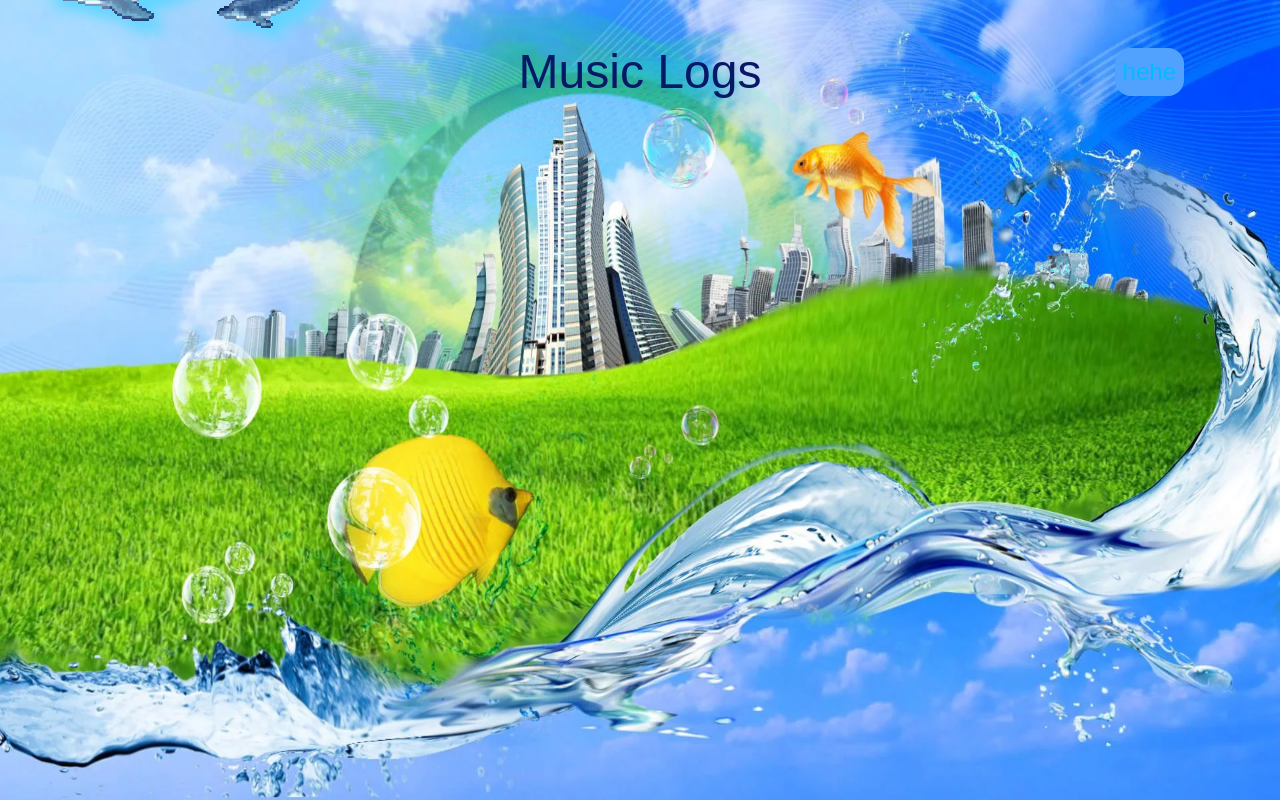
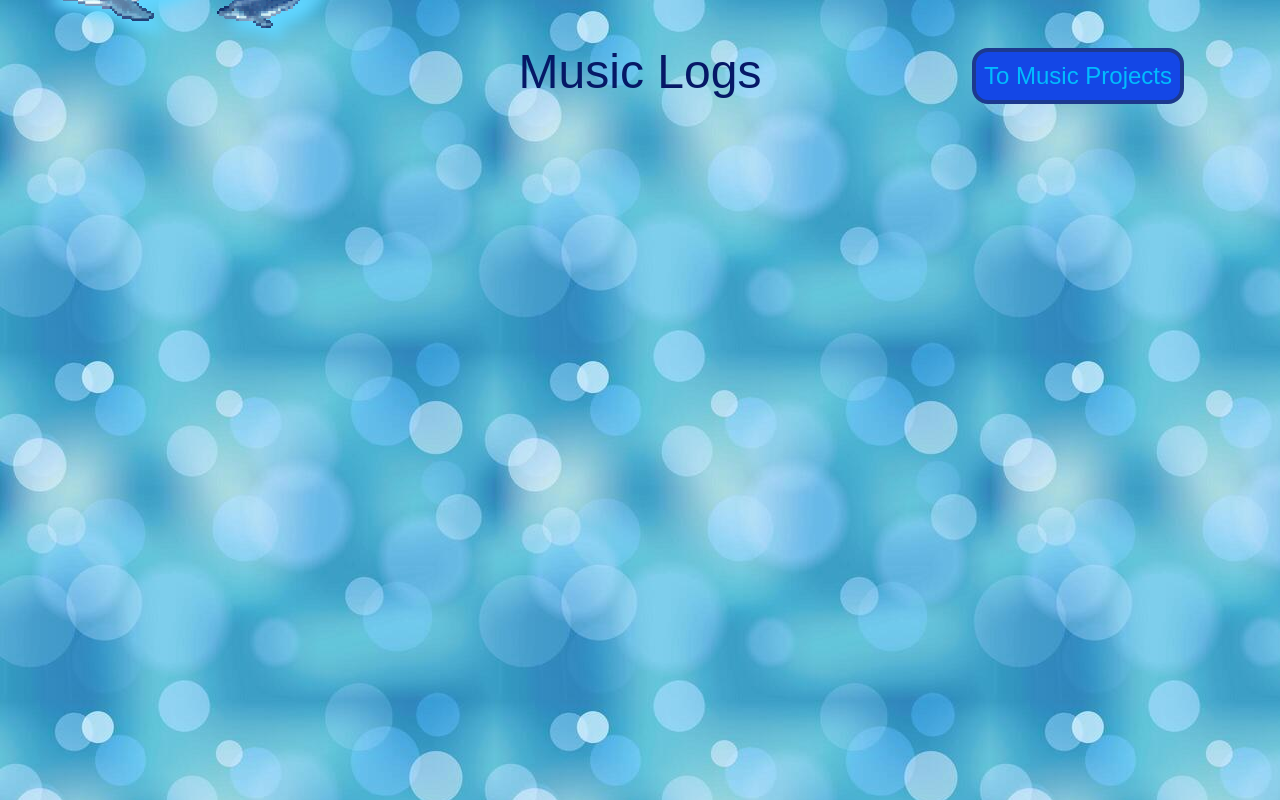
Before and after one commit to willeyzhou1/music-logs, a React (Vite) app: page /music-logs/songs in a window 1280 px wide. Before the commit this address had no page. Built offline with nearby package versions, Linux system fonts and the light colour scheme; a web font is replaced by a local one.

Commit message:
updates made to change background on page change

```diff
--- a/src/App.jsx
+++ b/src/App.jsx
@@ -1,13 +1,30 @@
 import './App.css'
+import { motion } from "motion/react"
+import { useState, useEffect } from 'react'
+import { Routes, Route, useLocation } from 'react-router-dom'
 import Header from './pages/Header'
 import Videos from './pages/Videos'
 import MusicLanding from './pages/music-apps/MusicLanding'
-import { motion } from "motion/react"
-import { useState, useEffect } from 'react'
+import defaultImage from "./assets/images/frutiger-aero.webp"
+import repeatingBackground from "./assets/images/repeating-background.jpg"
 import dolphins from './assets/images/dolphins.gif'
-import { Routes, Route, Link } from 'react-router-dom'
 
 function App() {
+  const [background, setBackground] = useState(defaultImage)
+  const location = useLocation();
+  useEffect(() => {
+    switch (location.pathname) {
+      case "/music-logs/":
+        setBackground(defaultImage);
+        break;
+      case "/music-logs/songs":
+        setBackground(repeatingBackground); // put another image here
+        break;
+      default:
+        setBackground(defaultImage);
+    }
+  }, [location.pathname])
+
   function getMousePosition() {
     const [mousePosition, setMousePosition] = useState({x: 0, y: 0})
 
@@ -26,9 +43,12 @@ function App() {
   const mousePosition = getMousePosition();
   return (
 
-    <div className="home-page">
+    <div className="min-h-screen text-[rgb(6,24,102)]"
+    style={{
+        background: `url(${background})`,
+        backgroundSize: "100% 100%",
+      }}>
       {/** Element to make dolphin follow cursor */}
-      <div className="bg-[url('/src/assets/images/frutiger-aero.webp')] bg-[length:100%_100%] bg-no-repeat min-h-screen text-[rgb(6,24,102)]">
       <motion.img
       src={dolphins}
       alt="Swimming Dolphin"
@@ -40,16 +60,12 @@ function App() {
       />
 
       {/** Header */}
-        <nav className='mb-4 flex pt-12 justify-center'>
-          <Link to="/music-logs/" className='text-5xl'>Music Logs</Link>
-          <Link to="/music-logs/apps" className='absolute top-12 right-24 text-2xl text-sky-400 bg-blue-400 p-2 rounded-2xl hover:bg-sky-200'>hehe</Link>
-        </nav>
+      <Header />
 
       <Routes>
         <Route path="/music-logs/" element={<Videos />} />
-          <Route path="/music-logs/apps" element={<MusicLanding />} />
+        <Route path="/music-logs/songs" element={<MusicLanding />} />
       </Routes>
-      </div>
     </div>
   )
 }
--- a/src/pages/Header.jsx
+++ b/src/pages/Header.jsx
@@ -1,9 +1,11 @@
 import React from 'react'
+import { Link } from 'react-router-dom'
 
 export default function Header() {
   return (
-    <div className='mb-4'>
-      <div className='text-5xl flex justify-center align-center pt-12'>Music Logs</div>
-    </div>
+    <nav className='mb-4 flex pt-12 justify-center'>
+      <Link to="/music-logs/" className='text-5xl'>Music Logs</Link>
+      <Link to="/music-logs/songs" className='absolute top-12 right-24 text-2xl text-sky-400 bg-blue-700 p-2 rounded-2xl border-4 border-blue-900 hover:bg-sky-200'>To Music Projects</Link>
+    </nav>
   )
 }
--- a/src/pages/Videos.jsx
+++ b/src/pages/Videos.jsx
@@ -4,7 +4,7 @@ import VideoData from '../assets/data/VideoData'
 
 export default function Videos() {
   return (
-  <div className="max-w-2/3 h-[calc(100vh-10rem)] overflow-y-scroll flex flex-wrap justify-center mx-auto my-0 border-4 border-[rgba(136,209,0)] rounded-3xl bg-[rgba(129,140,248,0.4)]">
+  <div className="max-w-2/3 h-[calc(100vh-10rem)] overflow-y-scroll flex flex-wrap justify-center mx-auto my-0 border-4 border-[rgba(136,209,0)] rounded-3xl bg-[rgba(129,140,248,0.4)] hide-scrollbar">
     {VideoData.map((video, index) => (
       <Video key={index} title={video.title} path={video.path} />
     ))}
--- a/src/pages/music-apps/MusicLanding.jsx
+++ b/src/pages/music-apps/MusicLanding.jsx
@@ -2,6 +2,8 @@ import React from 'react'
 
 export default function MusicLanding() {
   return (
-    <div>MusicLanding</div>
+    <div>
+
+    </div>
   )
 }
```
Also changed, not shown: src/assets/images/repeating-background.jpg (added), 1 other file (tests, documents, lock files or other folders). Lines whose indentation alone changed are shown as unchanged.
